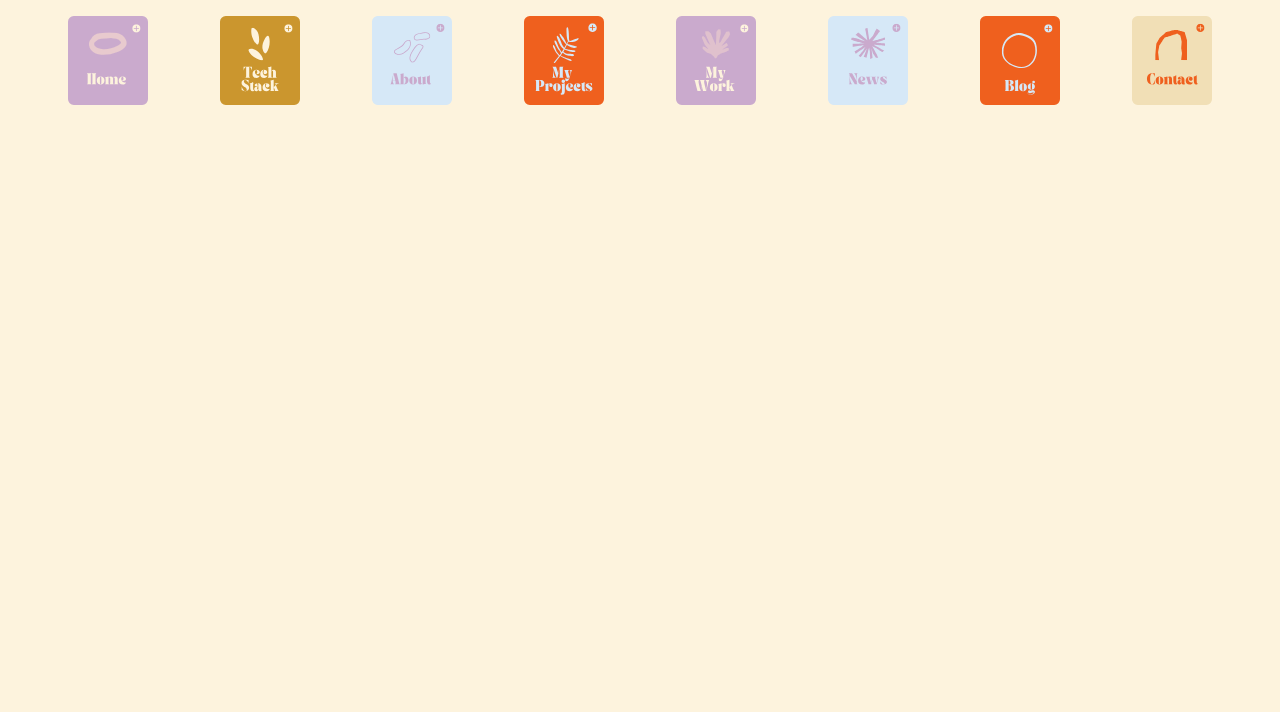
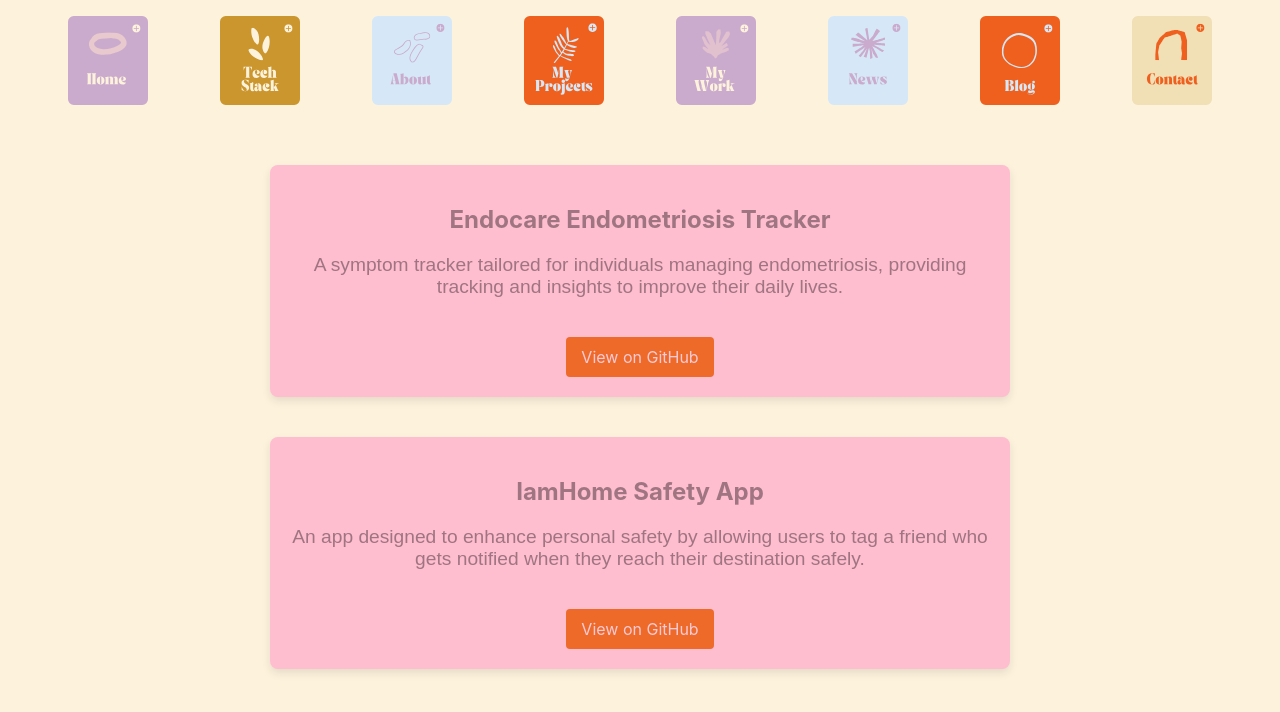
Before and after one commit to alexandra-kroenert/alexandra-portfolio, a React (Create React App) app: page /projects in a window 1280 px wide. Shown: the top 712 px of the page. Built offline with nearby package versions, Linux system fonts and the light colour scheme.

Commit message:
Added myprojects and mywork

```diff
--- a/src/App.js
+++ b/src/App.js
@@ -5,7 +5,11 @@ import HomePage from './pages/HomePage';
 import Skills from './components/Skills';
 import AboutPage from './pages/AboutPage';
 import ContactPage from './pages/ContactPage.js';
+import Blog from './pages/Blog.js';
+import News from './pages/News.js';
 import './styles/App.css';
+import MyProjects from './pages/MyProjects.js';
+import MyWork from './pages/MyWork.js';
 
 function App() {
   return (
@@ -18,6 +22,11 @@ function App() {
               <Route path="/skills" element={<Skills />} />
               <Route path="/about" element={<AboutPage />} />
               <Route path="/contact" element={<ContactPage />} />
+              <Route path="/blog" element={<Blog />} />
+              <Route path="/news" element={<News />} />
+              <Route path="/projects" element={<MyProjects />} />
+              <Route path="/work" element={<MyWork />} />
+
               {/* Add more routes as needed */}
             </Routes>
           </Layout>
--- a/src/components/Navbar.module.css
+++ b/src/components/Navbar.module.css
@@ -6,7 +6,7 @@
     border-bottom: 2px solid #2D3047;
 }
 
-  #A6B1E1 #d75f56 #ca6a63 #ca6a63 #FFBDD0 #f0a2b6
+  A6B1E1# #d75f56 #ca6a63 #ca6a63 #FFBDD0 #f0a2b6
 
 .navbar a {
     margin: 0 1rem;
--- a/src/pages/AboutPage.module.css
+++ b/src/pages/AboutPage.module.css
@@ -10,7 +10,7 @@
 }
 
 .pageText p {
-    color: #4f403f;
+    color: #765778;
     text-decoration: none;
     white-space: pre-wrap;
 }
--- /dev/null
+++ b/src/pages/Blog.js
@@ -0,0 +1,14 @@
+// BlogPage.js
+import React from 'react';
+import styles from './Blog.module.css'; // Ensure you create a CSS module for BlogPage
+
+const Blog = () => {
+  return (
+    <div className={styles.contentPlaceholder}>
+      <h2>Blog</h2>
+      <p>Great discussions are on the horizon! Prepping my pens for thought-provoking posts. Check back soon for updates.</p>
+    </div>
+  );
+};
+
+export default Blog;
--- /dev/null
+++ b/src/pages/Blog.module.css
@@ -0,0 +1,21 @@
+/* NewsPage.module.css */
+.contentPlaceholder {
+    text-align: center;
+    padding: 50px;
+    color: #ED6A29;
+    background-color: #FDF3DD;
+    border-radius: 10px;
+    margin: 30px;
+    border: 1px solid #CAAACD;
+   /*  box-shadow: 0px 4px 8px rgba(0,0,0,0.0); */
+    font-family: 'Arial', sans-serif;
+  }
+
+  .contentPlaceholder h2 {
+    margin-bottom: 20px;
+  }
+
+  .contentPlaceholder p {
+    margin-bottom: 10px;
+    font-size: 1.3rem;
+  }
--- a/src/pages/HomePage.js
+++ b/src/pages/HomePage.js
@@ -22,7 +22,7 @@ const HomePage = () => {
         />
       </Link>
       <div className={styles.smallImages}>
-        <Link to="/my-work">
+        <Link to="/work">
         <img
             src={MyWork}
             alt="My Work"
--- /dev/null
+++ b/src/pages/MyProjects.js
@@ -0,0 +1,37 @@
+// MyProjects.js
+
+import React from 'react';
+import styles from './MyProjects.module.css';
+
+function MyProjects() {
+  const projects = [
+    {
+      title: 'Endocare Endometriosis Tracker',
+      description: 'A symptom tracker tailored for individuals managing endometriosis, providing tracking and insights to improve their daily lives.',
+      /* imageUrl: '/path-to-endocare-screenshot.png', // Replace with your screenshot path */
+      githubUrl: 'https://github.com/alexandra-kroenert/endocare-app', // Replace with your GitHub link
+    },
+    {
+      title: 'IamHome Safety App',
+      description: 'An app designed to enhance personal safety by allowing users to tag a friend who gets notified when they reach their destination safely.',
+      /* imageUrl: 'https://github.com/Ben-Nyaoro/Im_Home', // Replace with your screenshot path */
+      githubUrl: 'https://github.com/Ben-Nyaoro/Im_Home', // Replace with your GitHub link
+    }
+    // Add more projects as needed
+  ];
+
+  return (
+    <div className={styles.projectsContainer}>
+      {projects.map((project, index) => (
+        <div key={index} className={styles.projectCard}>
+          <h2>{project.title}</h2>
+         {/*  <img src={project.imageUrl} alt={project.title} className={styles.screenshot} /> */}
+          <p>{project.description}</p>
+          <a href={project.githubUrl} className={styles.githubLink} target="_blank" rel="noopener noreferrer">View on GitHub</a>
+        </div>
+      ))}
+    </div>
+  );
+}
+
+export default MyProjects;
--- /dev/null
+++ b/src/pages/MyProjects.module.css
@@ -0,0 +1,61 @@
+/* MyProjects.module.css */
+
+.projectsContainer {
+    display: flex;
+    flex-direction: column;
+    align-items: center;
+    padding: 20px;
+    background-color: #FDF3DD; /* Or
+any color that matches your site's theme */
+}
+
+.projectCard {
+    background-color: #FFBDD0; /* Pink background for the cards */
+    border-radius: 8px;
+    box-shadow: 0 4px 8px 0 rgba(0,0,0,0.1);
+    padding: 20px;
+    margin: 20px 0;
+    width: 80%;
+    max-width: 700px;
+    text-align: center;
+    }
+
+    .screenshot {
+    width: 100%;
+    height: auto;
+    border-radius: 4px;
+    margin-bottom: 20px;
+    }
+
+    .githubLink {
+    display: inline-block;
+    background-color: #ED6A29;
+    color: #facad8;
+    text-decoration: none;
+    padding: 10px 15px;
+    border-radius: 4px;
+    margin-top: 20px;
+    transition: background-color 0.3s;
+    }
+
+    .githubLink:hover {
+    background-color: #ca6a63;
+    }
+
+    @media (max-width: 768px) {
+    .projectsContainer {
+    width: 100%;
+    }
+
+    .projectCard {
+    width: 90%; /* Slightly smaller width on smaller screens */
+    }
+    }
+
+    .projectCard h2 {
+        color: #9f7581;
+    }
+
+    .projectCard p {
+        color: #9f7581;
+    }
--- /dev/null
+++ b/src/pages/MyWork.js
@@ -0,0 +1,27 @@
+import React from 'react';
+import styles from './MyWork.module.css'; // Ensure you create a corresponding CSS module file
+
+function MyWork() {
+    const appLinkVE = "https://app.ayacontigo.org";
+    const appLinkUS = "https://app.ayacontigo.com";
+
+  return (
+    <div className={styles.workContainer}>
+      <h1 className={styles.title}>My Work</h1>
+      <p className={styles.description}>
+        As the Lead Software Engineer and Technology Officer at Vitala Global, my job is to develope and maintain our
+        digital abortion companion 'Aya Contigo',
+        an app designed to assist and empower individuals going through the process of an abortion. The app is available in Venezuela and in the US, where abortion is illegal.
+      </p>
+      <p className={styles.appLink}>
+        Check out the app here: <a href={appLinkVE} target="_blank" rel="noopener noreferrer">Aya Contigo LATAM</a>
+      </p>
+      <p className={styles.appLink}>
+        Check out the app here: <a href={appLinkUS} target="_blank" rel="noopener noreferrer">Aya Contigo US</a>
+      </p>
+      {/* Add more content about your role, technologies used, achievements, etc. */}
+    </div>
+  );
+}
+
+export default MyWork;
--- /dev/null
+++ b/src/pages/MyWork.module.css
@@ -0,0 +1,38 @@
+.workContainer {
+    padding: 20px;
+    max-width: 800px;
+    margin: auto;
+    background-color: #f4ece9;
+    color: #ed6a29;
+    border-radius: 10px;
+  }
+
+  .title {
+    text-align: center;
+    margin-bottom: 20px;
+  }
+
+  .description {
+    font-size: 1rem;
+    line-height: 1.6;
+    text-align: justify;
+  }
+
+  .workContainer h1 p {
+    color: #5d4d5e;
+  }
+
+
+  .appLink {
+    text-align: center;
+    margin-top: 20px;
+  }
+
+  .appLink a {
+    color: #ed6a29; /* Your theme color */
+    text-decoration: none;
+  }
+
+  .appLink a:hover {
+    text-decoration: underline;
+  }
--- /dev/null
+++ b/src/pages/News.js
@@ -0,0 +1,14 @@
+// NewsPage.js
+import React from 'react';
+import styles from './News.module.css'; // Ensure you create a CSS module for NewsPage
+
+const News = () => {
+  return (
+    <div className={styles.contentPlaceholder}>
+      <h2>News</h2>
+      <p>November 13-16 - I am attenting the Lisbon Web Summit 2023! Very excited for everything and everyone I will be meeting!</p>
+    </div>
+  );
+};
+
+export default News;
--- /dev/null
+++ b/src/pages/News.module.css
@@ -0,0 +1,21 @@
+/* NewsPage.module.css */
+.contentPlaceholder {
+    text-align: center;
+    padding: 50px;
+    color: #ED6A29;
+    background-color: #FDF3DD;
+    border-radius: 10px;
+    margin: 30px;
+    border: 1px solid #CAAACD;
+    /* box-shadow: 0px 4px 8px rgba(0,0,0,0.0); */
+    font-family: 'Arial', sans-serif;
+  }
+
+  .contentPlaceholder h2 {
+    margin-bottom: 20px;
+  }
+
+  .contentPlaceholder p {
+    margin-bottom: 10px;
+    font-size: 1.3rem;
+  }
```
Also changed, not shown: src/Images/Linkedin.svg (added).
